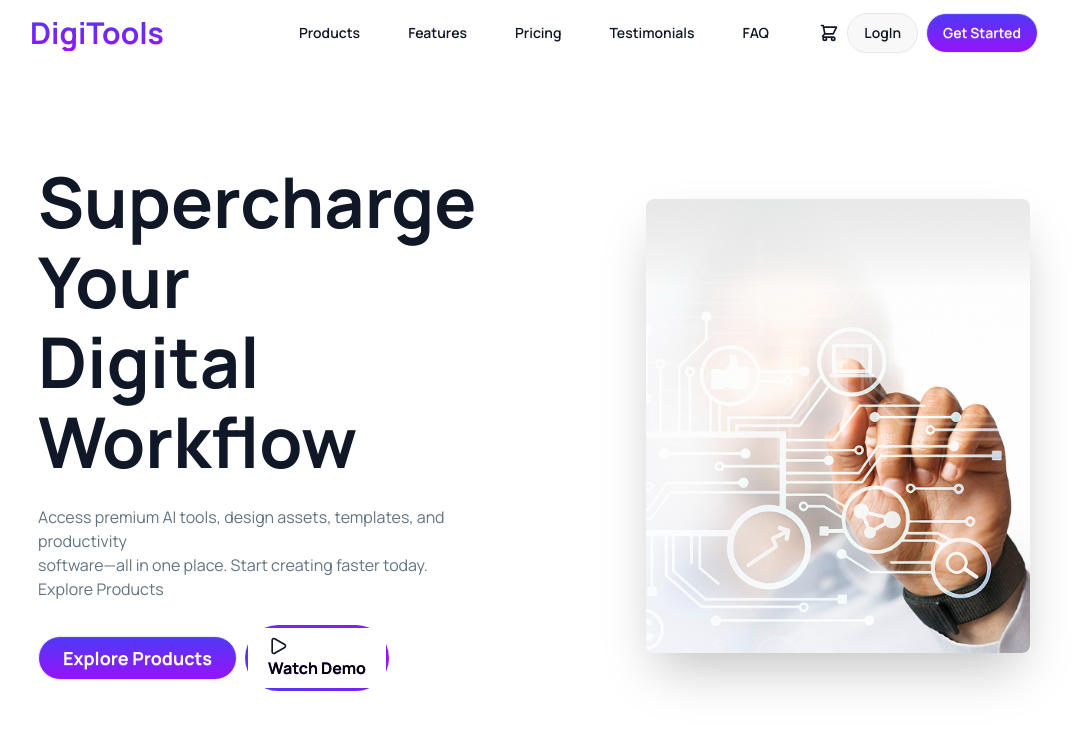
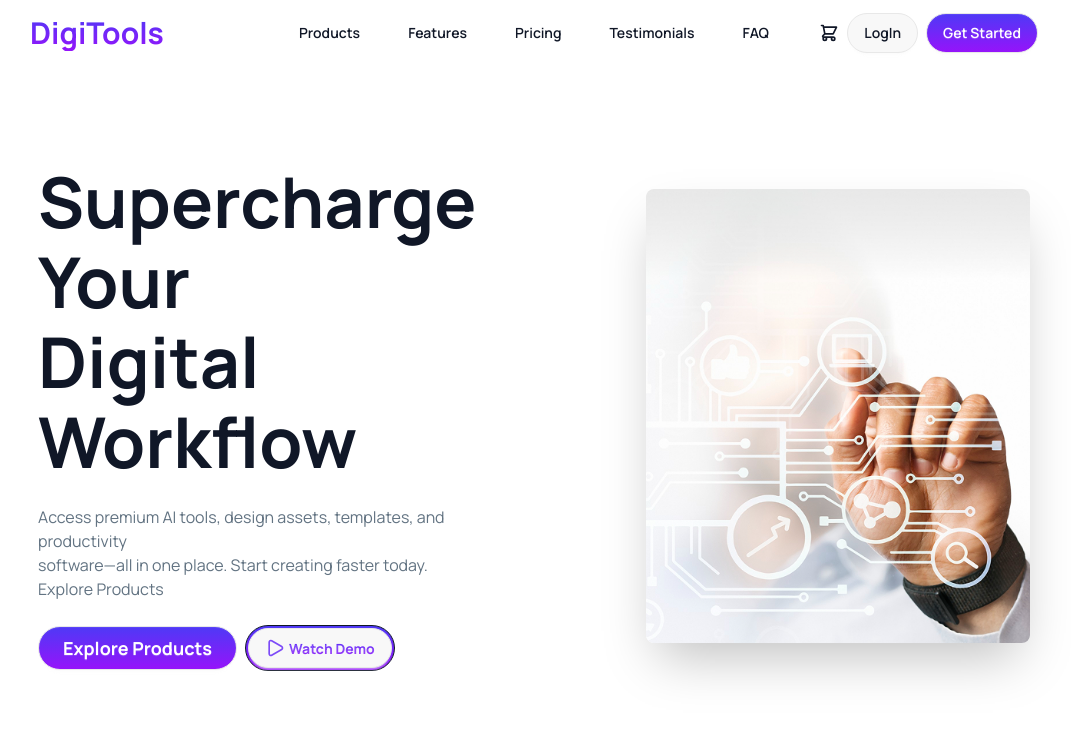
Before and after one commit to Abdullah-Al-Tamim-573/DigiTools-Platform, a React (Vite) app: page / in a window 1280 px wide. Shown: the top 730 px of the page, without its empty margins (106-1177 px from the left). Built offline with nearby package versions, Linux system fonts and the light colour scheme.

Commit message:
add linier gradient to banner button and make it more responsibe

```diff
--- a/src/App.css
+++ b/src/App.css
@@ -17,13 +17,3 @@ a:active {
     color: transparent;
     background-clip: text;
 }
-
-.btn-gradient-border {
-  border: 3px solid;
-  border-image: linear-gradient(45deg, #4f39f6, #9514fa) 1;
-  border-radius: 200px; /* চাইলে */
-  padding: 8px 20px;
-  background-color: white;
-  color: #000;
-  font-weight: bold;
-}
--- a/src/Components/Banner/Banner.jsx
+++ b/src/Components/Banner/Banner.jsx
@@ -19,19 +19,24 @@ const Banner = () => {
               productivity <br /> software—all in one place. Start creating
               faster today. <br /> Explore Products
             </p>
-            <div className="flex gap-2 items-center">
+            <div className="flex gap-2  flex-col md:flex-row md:items-center">
               <button className="btn linier-Blue  font-bold rounded-4xl !text-white text-[18px] py-[21px] px-6">
                 Explore Products
               </button>
 
-                <button className="font-bold linier-Blue logo btn-gradient-border"><Play size={20}/> Watch Demo</button>
+              <span className="border p-[2px] rounded-full linier-Blue ">
 
-              {/* <span className="btn  py-5 px-5 rounded-4xl linier-Blue">
-                    <span className="flex items-center gap-1 bg-white py-5 px-10 rounded-4xl">
-                            <Play size={20}/>
-                <button className="font-bold linier-Blue logo"> Watch Demo</button>
-                    </span>
-              </span> */}
+                          <button className="font-bold btn rounded-full w-full">
+                                 <span className="logo linier-Blue flex gap-1 items-center"><Play size={20} color="#7d4bf8"/>Watch Demo</span>
+                          </button>
+
+              </span>
+
+
+
+
+
+
 
             </div>
           </div>
```
